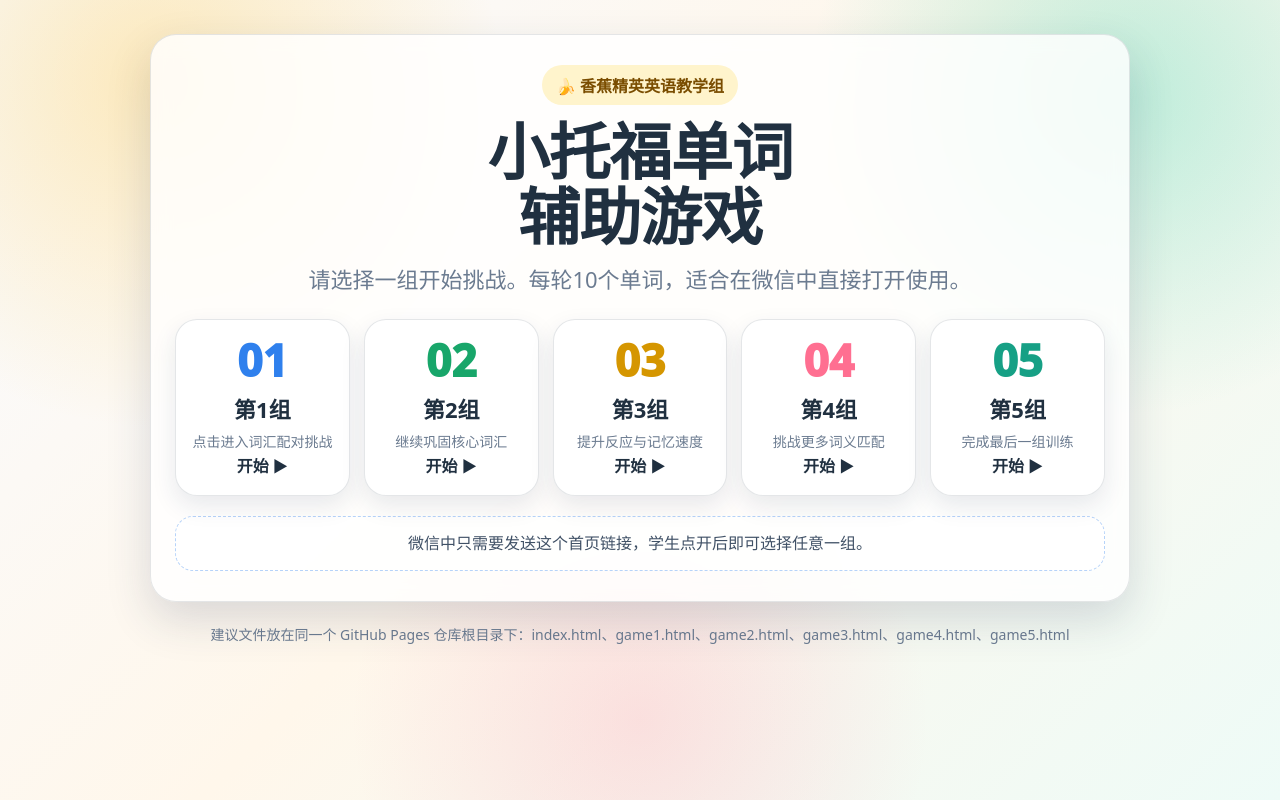
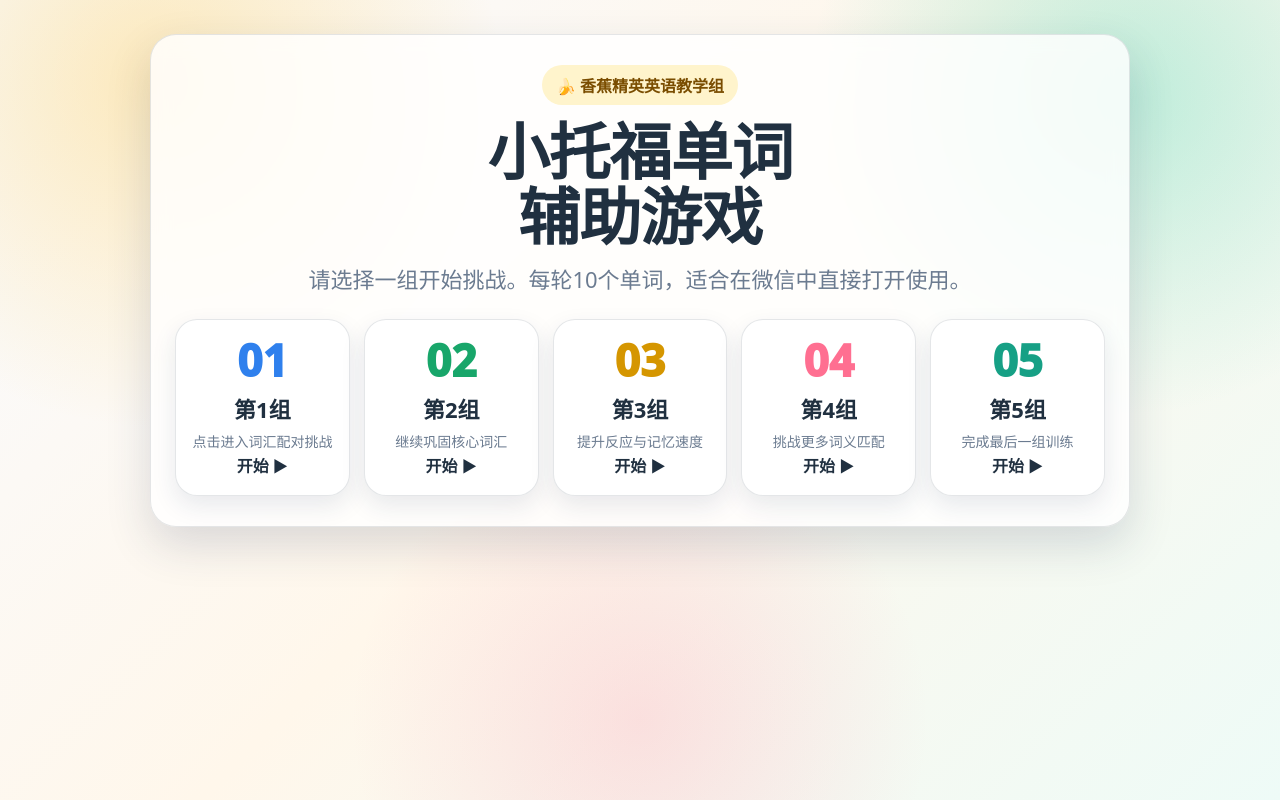
Before and after one commit to garywang1982-tech/Junior-TOEFL-Word-Memory, a plain HTML site: page index.html in a window 1280 px wide. Drawn offline with Linux system fonts and the light colour scheme.

Commit message:
index.html

```diff
--- a/index.html
+++ b/index.html
@@ -60,9 +60,9 @@ h1{margin:0;font-size:clamp(34px,7vw,62px);line-height:1.05;letter-spacing:-1px}
       <a class="card" href="game4.html"><div><div class="num">04</div><div class="name">第4组</div><div class="desc">挑战更多词义匹配</div></div><strong>开始 ▶</strong></a>
       <a class="card" href="game5.html"><div><div class="num">05</div><div class="name">第5组</div><div class="desc">完成最后一组训练</div></div><strong>开始 ▶</strong></a>
     </div>
-    <div class="tip">微信中只需要发送这个首页链接，学生点开后即可选择任意一组。</div>
+
   </section>
-  <div class="footer">建议文件放在同一个 GitHub Pages 仓库根目录下：index.html、game1.html、game2.html、game3.html、game4.html、game5.html</div>
+
 </main>
 </body>
 </html>
```
